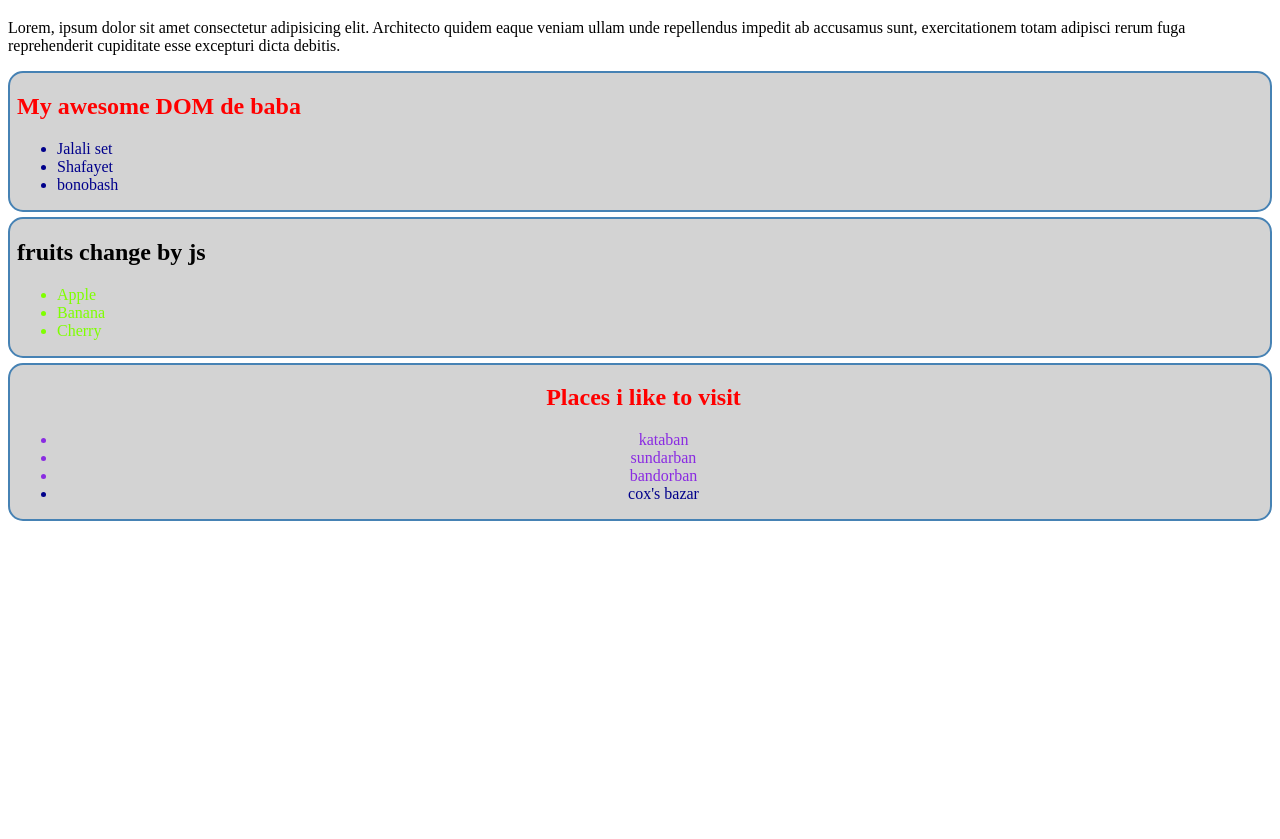
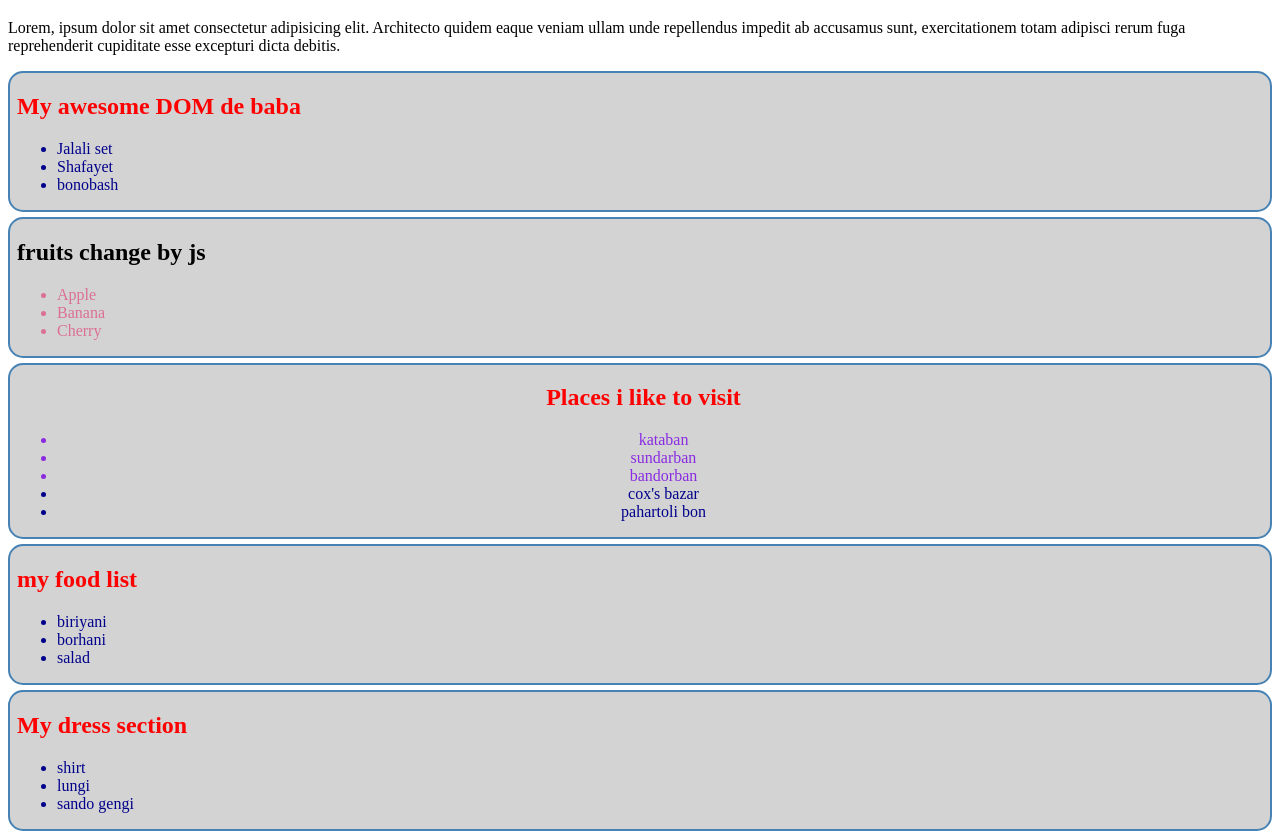
Before and after one commit to Bakir-Bhuyain/h.c.j.d-first-repo-.-, a plain HTML site: page index.html in a window 1280 px wide. Shown: the part 61-900 px from the top of the page. Before the commit the page ends 800 px from the top, so only its background shows below. Drawn offline with Linux system fonts and the light colour scheme.

Commit message:
Initial commit

```diff
--- a/index.html
+++ b/index.html
@@ -7,7 +7,7 @@
       <link rel="stylesheet" href="/styles.css">
       <style>
             .fruits-container li{
-                  color: chartreuse;
+                  color: palevioletred
             }
             #fruits-title{
                   color: black;
@@ -24,7 +24,7 @@
             Architecto quidem eaque veniam ullam unde repellendus impedit ab accusamus sunt,
             exercitationem totam adipisci rerum fuga reprehenderit cupiditate esse excepturi dicta debitis.</p>
       </header>
-      <main>
+      <main id="main-container">
             <section>
                    <h1>My awesome DOM de baba</h1>
        <ul>
@@ -44,7 +44,7 @@
        </section>
        <section id="places-container" class="yellow-bg">
             <h1 id="places-title">Places i like to visit </h1>
-            <ul>
+            <ul id="places-list">
                   <li class="important-places">kataban</li>
                   <li class="important-places">sundarban</li>
                   <li class="important-places">bandorban</li>
@@ -80,6 +80,7 @@
 
             //option 5 : querySelector(only to get first one);
       </script>
+      <script src="js/append.js"></script>
       <script src="js/styleinjs.js">
 
       </script>
--- /dev/null
+++ b/js/append.js
@@ -0,0 +1,46 @@
+//where to add
+const placesList = document.getElementById('places-list');
+//what to be added
+const li = document.createElement('li');
+li.innerText= 'pahartoli bon';
+
+//3. add the child
+placesList.appendChild(li);
+
+//1.where to add
+
+const mainContainer = document.getElementById('main-container');
+
+const section1 = document.createElement('section');
+const h1 = document.createElement('h1');
+h1.innerText = 'my food list';
+section1.appendChild(h1);
+
+const ul = document.createElement('ul');
+const li1 = document.createElement('li');
+li1.innerText= 'biriyani';
+ul.appendChild(li1);
+
+const li2 = document.createElement('li');
+li2.innerText= 'borhani';
+ul.appendChild(li2);
+
+const li3 = document.createElement('li');
+li3.innerText= 'salad';
+ul.appendChild(li3);
+
+section1.appendChild(ul);
+mainContainer.appendChild(section1);
+
+
+//set inner HTML directly;
+const sectionDress= document.createElement('section');
+sectionDress.innerHTML = `
+<h1> My dress section</h1>
+<ul>
+<li>shirt</li>
+<li> lungi</li>
+<li>sando gengi </li>
+</ul>
+`
+mainContainer.appendChild(sectionDress);
```
